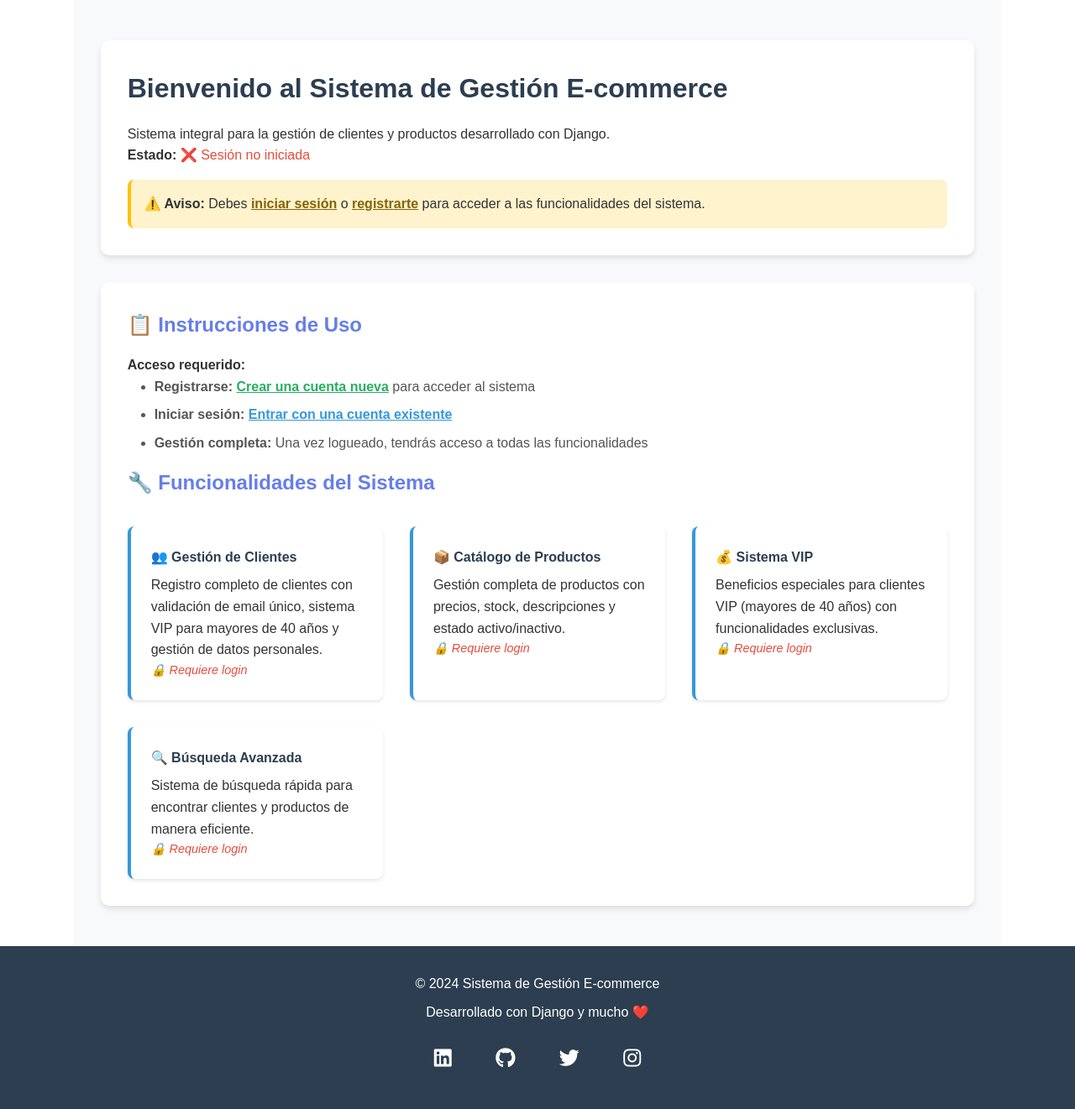
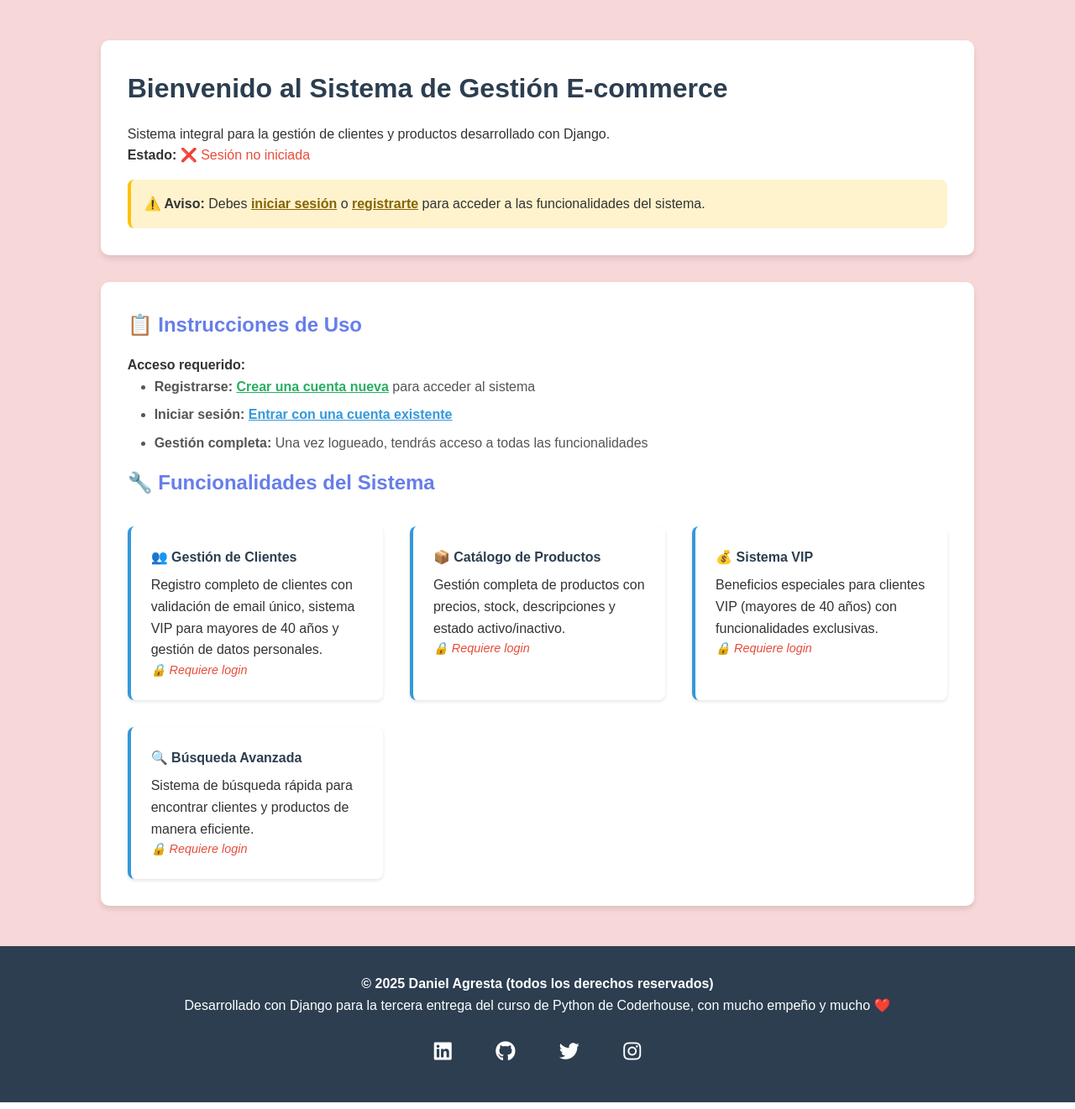
Before and after one commit to leinadatserga/TuPrimeraPagina_Agresta, a Django app: page / in a window 1280 px wide. Shown: the part 186-1507 px from the top of the page at 84% size. Run offline with Django 5.2, Linux system fonts and the light colour scheme.

Commit message:
Cambios en footer y color body.

```diff
--- a/ecommerce/templates/commerce/base.html
+++ b/ecommerce/templates/commerce/base.html
@@ -49,8 +49,8 @@
     <footer>
         <div class="footer-content">
             <div class="footer-info">
-                <p>&copy; 2024 Sistema de Gestión E-commerce</p>
-                <p>Desarrollado con Django y mucho ❤️</p>
+                <h4><strong>&copy; 2025 Daniel Agresta</strong> (todos los derechos reservados)</h4>
+                <p>Desarrollado con Django para la tercera entrega del curso de Python de Coderhouse, con mucho empeño y mucho ❤️</p>
             </div>
             <div class="social-icons">
                 <a href="https://linkedin.com/in/agresta" target="_blank" class="linkedin" title="LinkedIn">
--- a/static/css/base.css
+++ b/static/css/base.css
@@ -14,6 +14,7 @@ body {
     font-family: 'Arial', sans-serif;
     line-height: 1.6;
     color: #333;
+    background-color: #f7d7d7;
     min-height: 100vh;
     display: flex;
     flex-direction: column;
@@ -73,7 +74,6 @@ main {
     max-width: 1200px;
     margin: 0 auto;
     padding: 3rem 2rem;
-    background-color: #f8f9fa;
 }
 
 /* Secciones de contenido */
```
